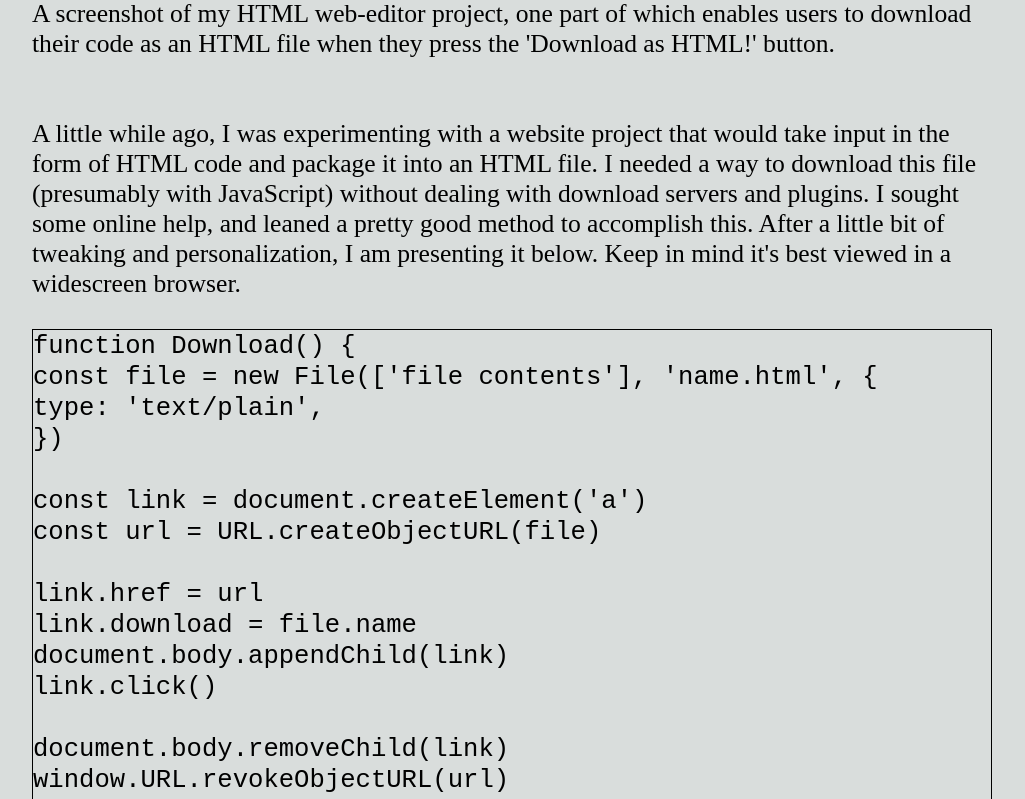
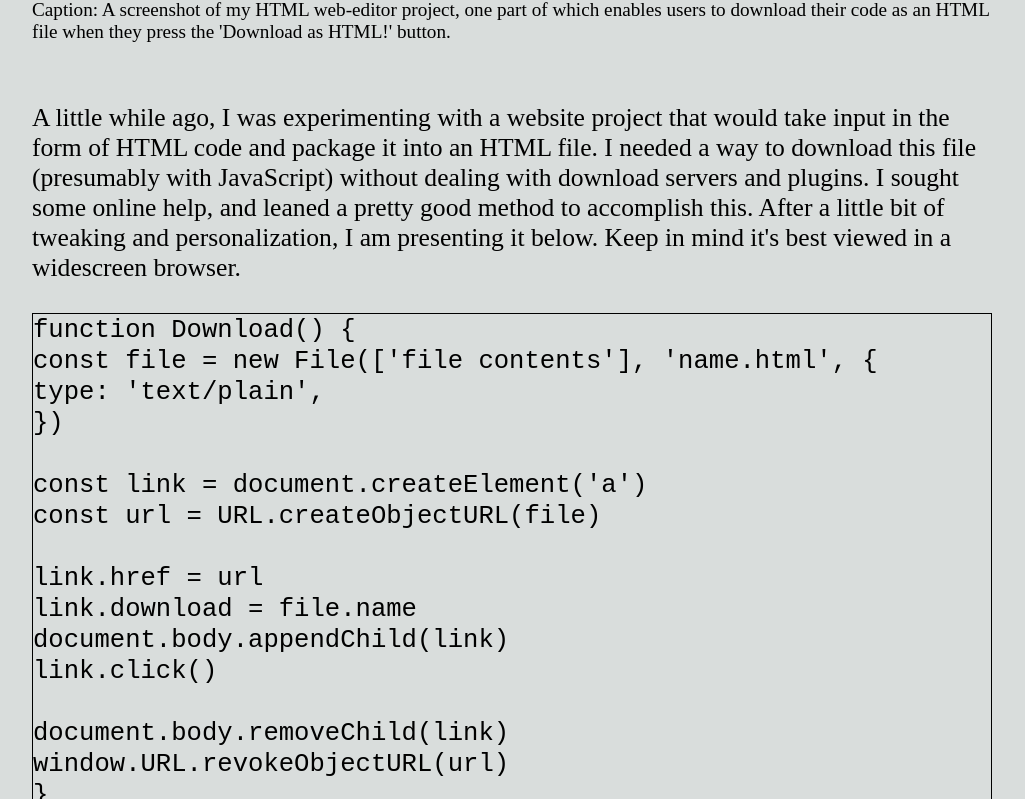
Before and after one commit to At216/blog, a plain HTML site: page downloading files from javascript.html in a window 1280 px wide. Shown: the part 1254-2053 px from the top of the page, without its empty margins (96-1121 px from the left). Drawn offline with Linux system fonts and the light colour scheme.

Commit message:
Update downloading files from javascript.html

```diff
--- a/downloading files from javascript.html
+++ b/downloading files from javascript.html
@@ -29,7 +29,7 @@
 
               <figure>
                 <image src='https://at216.github.io/blog/docs/assets/HTML%20code%20editor.png' alt='A screenshot of my HTML web-editor project, one part of which enables users to download their code as an HTML file. '>
-               	<figcaption>A screenshot of my HTML web-editor project, one part of which enables users to download their code as an HTML file when they press the 'Download as HTML!' button. </figcaption>
+               	<figcaption style='font-size:1.5vw'>Caption: A screenshot of my HTML web-editor project, one part of which enables users to download their code as an HTML file when they press the 'Download as HTML!' button. </figcaption>
                </figure>
 
                <br><br>
```
